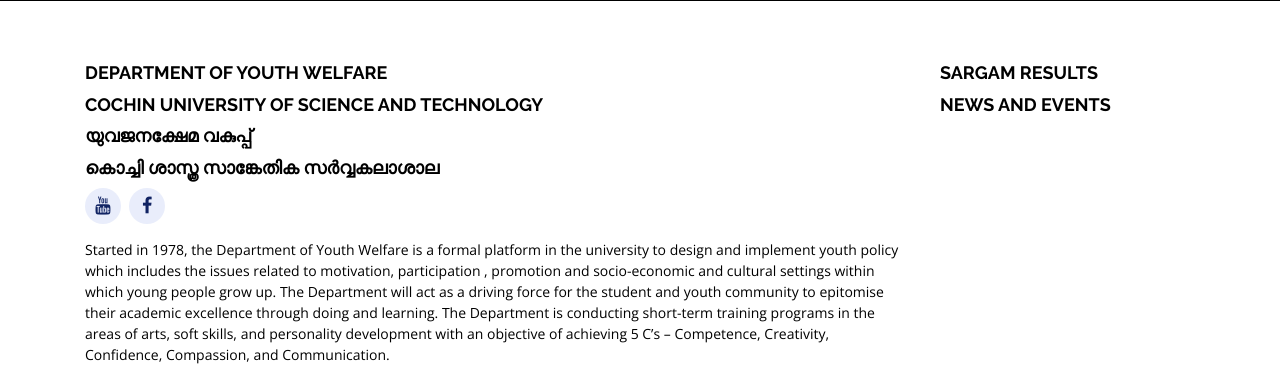
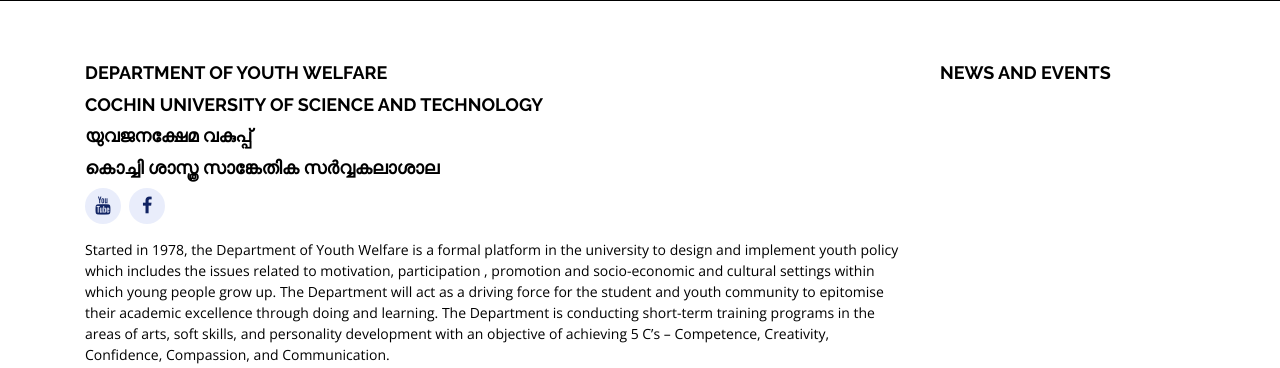
Before and after one commit to VarshaShaheen/youth-welfare-cusat, a Django app: page / in a window 1280 px wide. Shown: the part 799-1167 px from the top of the page. Run offline with Django 5.2, Linux system fonts and the light colour scheme; data that the repository does not hold is empty; some libraries are stand-ins or nearby versions.

Commit message:
sargam results removed

```diff
--- a/templates/app/index.html
+++ b/templates/app/index.html
@@ -100,12 +100,12 @@
                     </p>
                 </div>
                 <div class="col-lg-3">
-                    <h3>Sargam Results</h3>
-                    {% for result in sargam_results %}
-                        <a href="{{ result.individual_results.url }}" class="scrollto about-btn" target="_blank">Individual Items</a>
-                        <a href="{{ result.group_results.url }}" class="scrollto about-btn">Group Items</a>
-                        <hr>
-                    {% endfor %}
+{#                    <h3>Sargam Results</h3>#}
+{#                    {% for result in sargam_results %}#}
+{#                        <a href="{{ result.individual_results.url }}" class="scrollto about-btn" target="_blank">Individual Items</a>#}
+{#                        <a href="{{ result.group_results.url }}" class="scrollto about-btn">Group Items</a>#}
+{#                        <hr>#}
+{#                    {% endfor %}#}
                     <h3>News and Events</h3>
                     {% for news_and_event in news_and_events %}
                         <p class="news-heading">{{ news_and_event.title }}</p>
```
